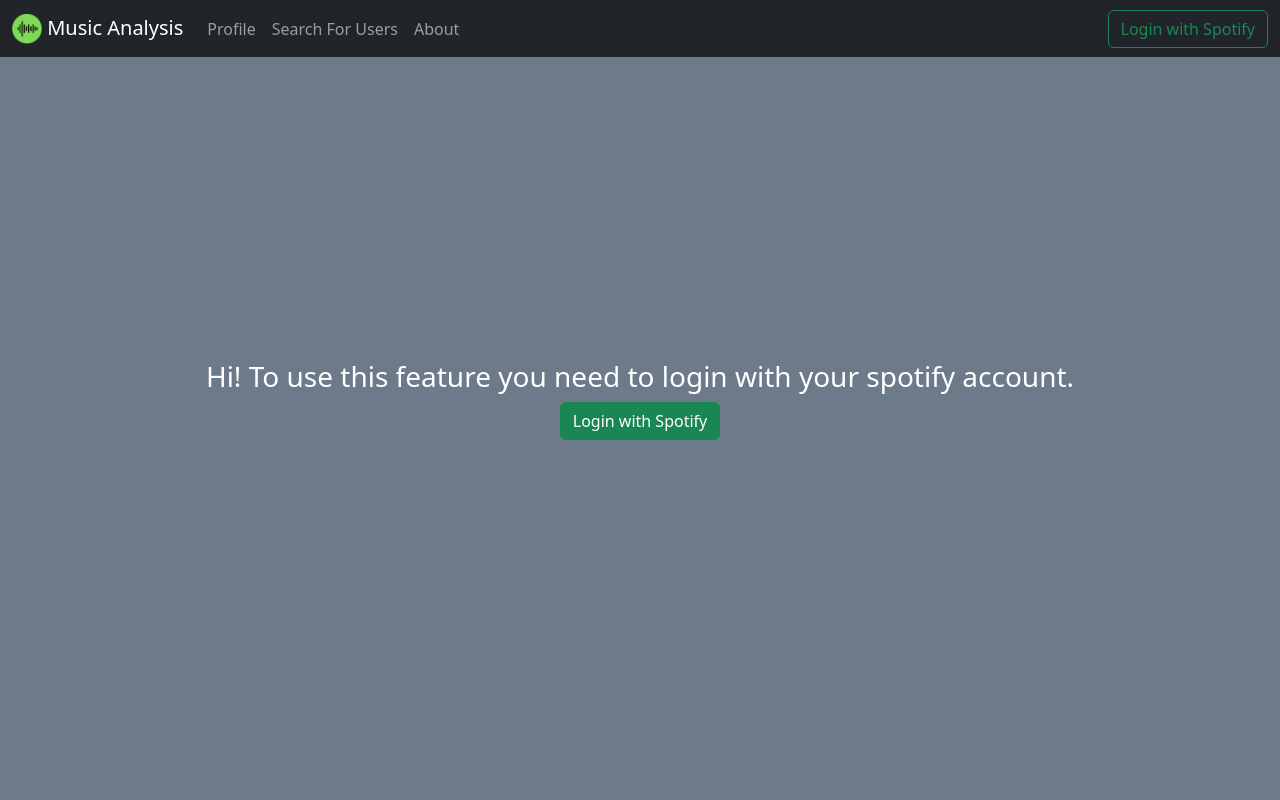
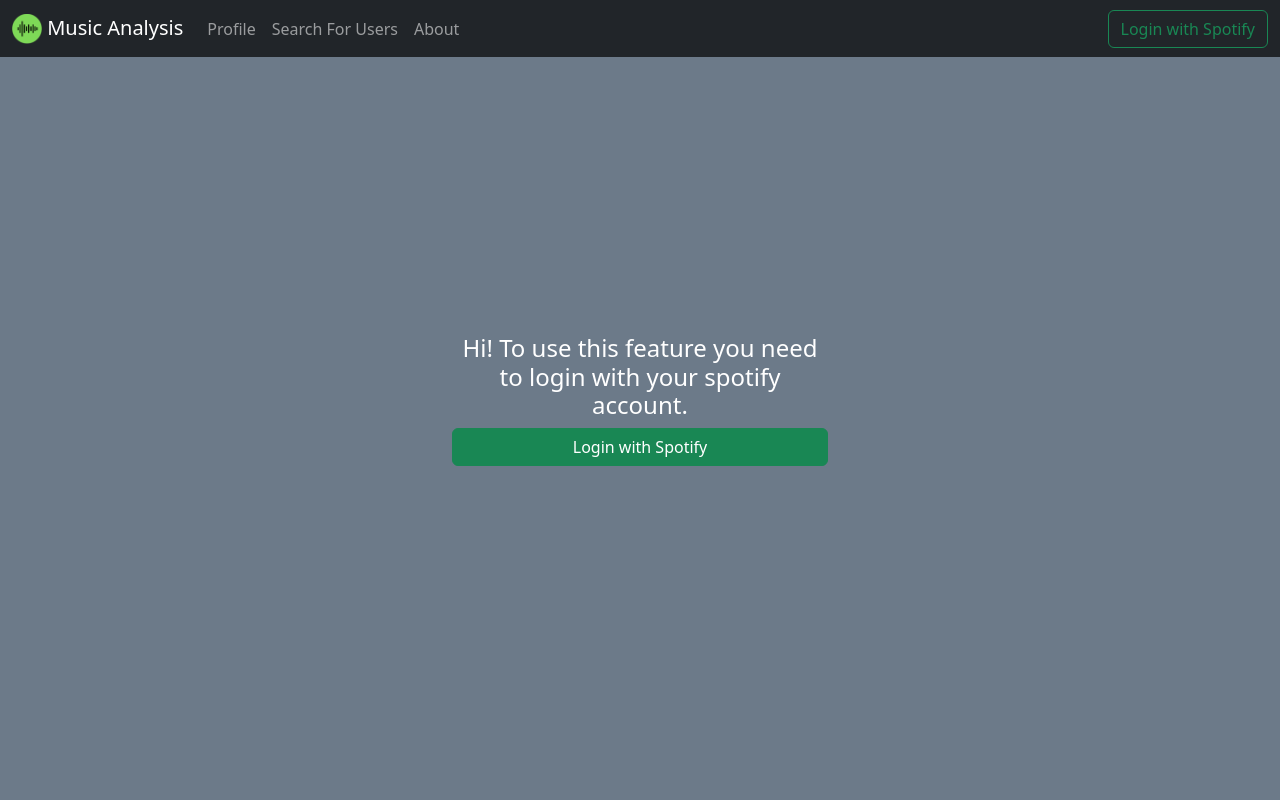
Before and after one commit to Mateus-Mannes/musicanalysis, a Flask app: page /search in a window 1280 px wide. Run offline with Flask 2, Linux system fonts and the light colour scheme; some libraries are stand-ins or nearby versions.

Commit message:
Refactoring login page

```diff
--- /dev/null
+++ b/static/styles/login.css
@@ -0,0 +1,18 @@
+.login{
+    background: #6C7A89;
+    display: flex;
+    flex-direction: column;
+    justify-content: center;
+    color: white;
+    height: 100vh;
+}
+
+.login__form{
+    display: flex;
+    flex-direction: column;
+    justify-content: center;
+}
+
+.container, .container-md, .container-sm {
+    max-width: 400px;
+}
--- a/templates/shared/login.html
+++ b/templates/shared/login.html
@@ -1,14 +1,12 @@
 {% extends "shared/layout.html" %}
 {% block main %}
-<style>
-    .center {
-        margin: auto
-    }
-</style>
-<div class="con">
-    <h3 class="text-center" style="color: white;">Hi! To use this feature you need to login with your spotify account.</h3>
-    <form class="form-inline my-2 my-lg-0" action="/login" method="get">
-        <button class="btn btn-success center">Login with Spotify</button>
-    </form>
-</div>
+<link rel="stylesheet" type="text/css" href="{{ url_for('static',filename='styles/login.css') }}">
+<section class="login">
+    <div class="container">
+        <h1 class="text-center fs-4" >Hi! To use this feature you need to login with your spotify account.</h1>
+        <form class="login__form" action="/login" method="get">
+            <button class="btn btn-success">Login with Spotify</button>
+        </form>
+    </div>
+</section>
 {% endblock %}
```
